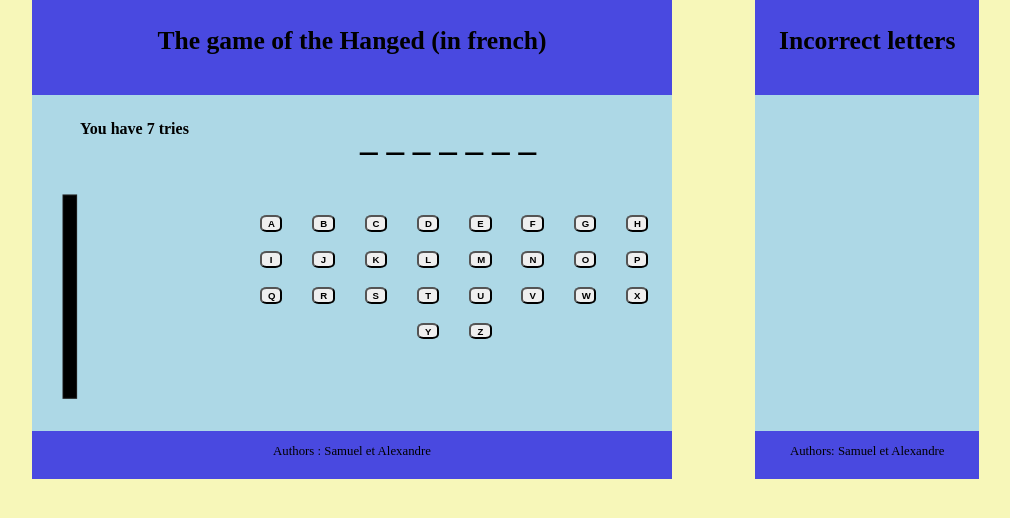
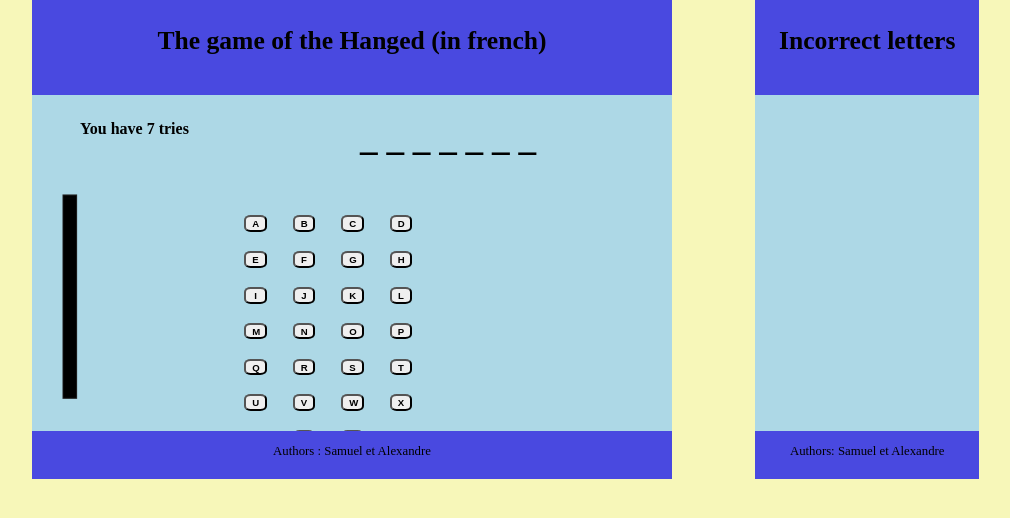
Before and after one commit to SamSamsung/Time-killer, a PHP site: page /hanged.html in a window 1280 px wide. Shown: the part 161-679 px from the top of the page, without its empty margins (264-1274 px from the left). Run offline with PHP 8.4, Linux system fonts and the light colour scheme.

Commit message:
Update style.css

```diff
--- a/css/style.css
+++ b/css/style.css
@@ -96,6 +96,7 @@ h3{
     left: 30%;
     top: 30%;
     height: 15.15vw;
+    width: 15vw;
 }
 
 .jeu button{
```
